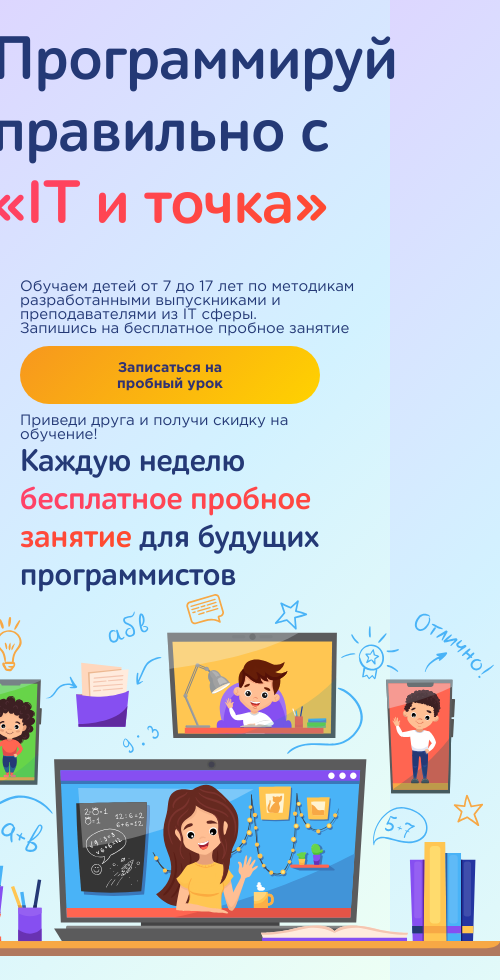
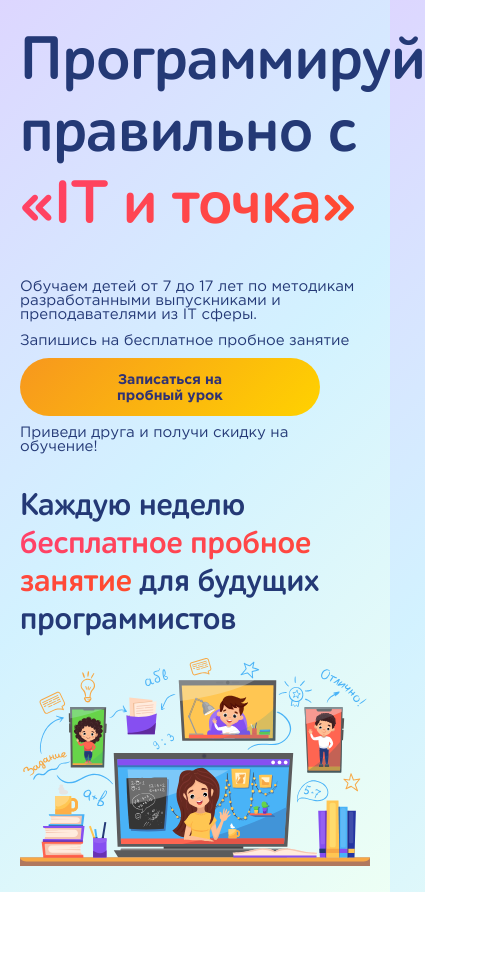
Before and after one commit to Photokub/IT-i-tochka, a React (Create React App) app: page / in a window 390 px wide. Shown: the whole page, 500 px wide, since content can reach past the window. After the commit the page ends 892 px from the top, so only its background shows below. Built offline with nearby package versions, Linux system fonts and the light colour scheme.

Commit message:
Feat: сделать респонсив элемента main

```diff
--- a/src/components/Main/Main.css
+++ b/src/components/Main/Main.css
@@ -24,7 +24,7 @@
 }
 
 .main__paragraph {
-  margin: 0;
+  margin: 0 0 12px 0;
   grid-column: 1/2;
   font-family: Gotham Pro, Arial, Helvetica, sans-serif;
   font-size: 15px;
@@ -36,6 +36,8 @@
 
 .main__buttonSection {
   grid-column: 1/2;
+  display: flex;
+  flex-direction: column;
   font-family: Gotham Pro, Arial, Helvetica, sans-serif;
   font-size: 15px;
   font-weight: 400;
@@ -65,5 +67,13 @@
   .main {
     display: flex;
     flex-direction: column;
+    align-items: flex-start;
+  }
+  .main__subtitle {
+    margin: 20px 0;
+  }
+  .main__image {
+    width: 100%;
+    height: auto;
   }
 }/*# sourceMappingURL=Main.css.map */
--- a/src/components/Main/Main.scss
+++ b/src/components/Main/Main.scss
@@ -27,7 +27,7 @@
 }
 
 .main__paragraph {
-    margin: 0;
+    margin: 0 0 12px 0;
     grid-column: 1/2;
 
     font-family: Gotham Pro, Arial, Helvetica, sans-serif;
@@ -40,6 +40,8 @@
 
 .main__buttonSection{
     grid-column: 1/2;
+    display: flex;
+    flex-direction: column;
 
     font-family: Gotham Pro, Arial, Helvetica, sans-serif;
     font-size: $paragraph-font-size;
@@ -71,5 +73,15 @@
     .main{
         display: flex;
         flex-direction: column;
+        align-items: flex-start;
+    }
+
+    .main__subtitle{
+        margin: 20px 0;
+    }
+
+    .main__image{
+        width: 100%;
+        height: auto;
     }
 }
```
Also changed, not shown: 1 other file (tests, documents, lock files or other folders).
